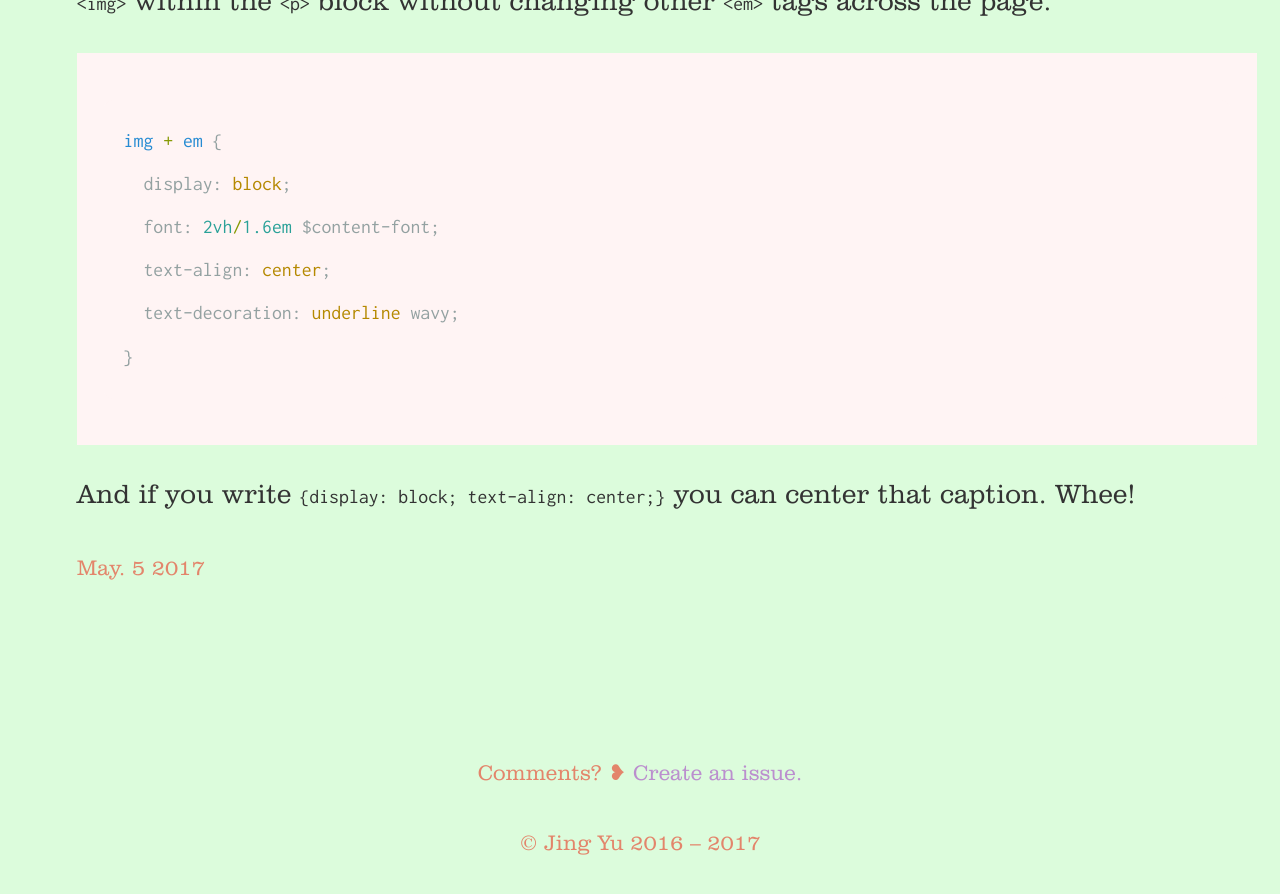
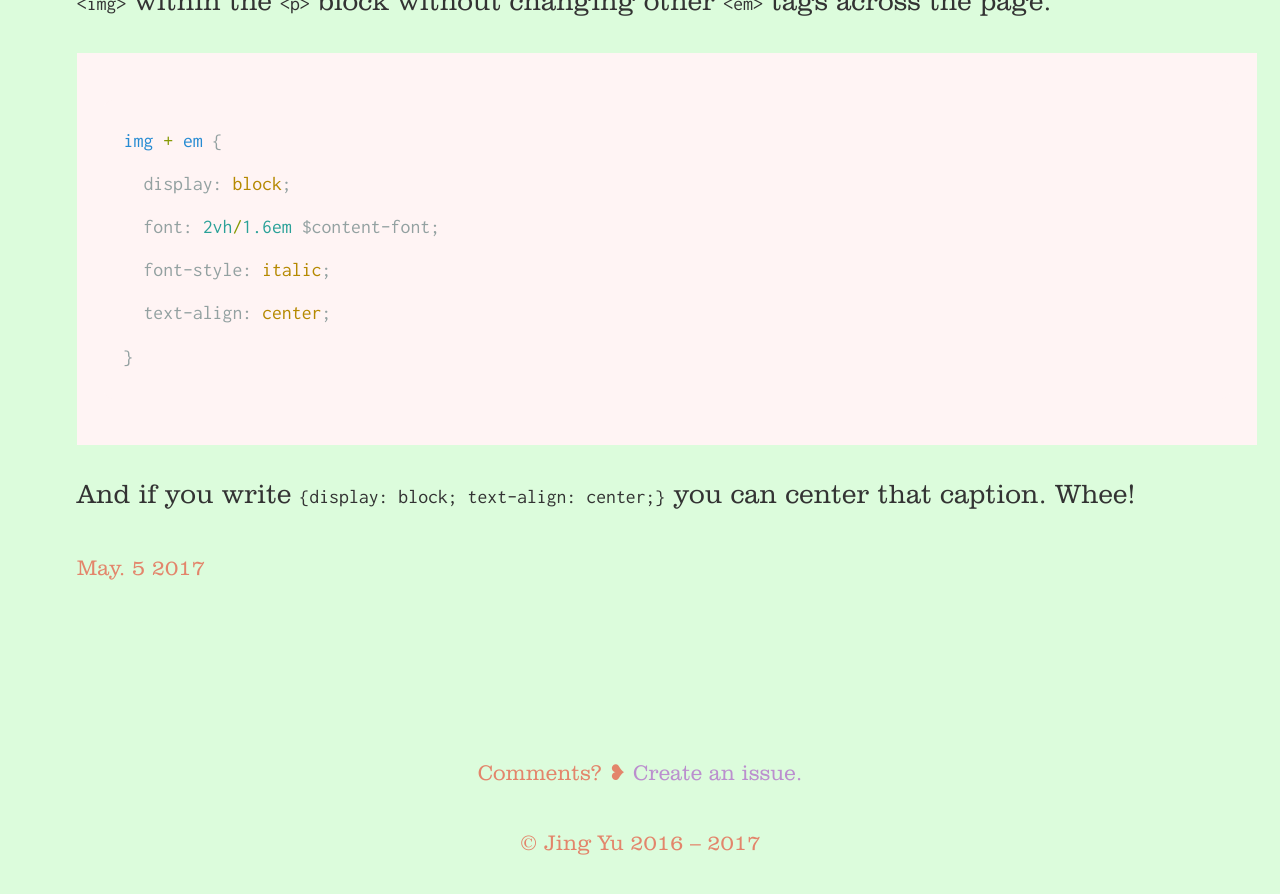
Before and after one commit to jingyufanclub/bloggo, a Jekyll site: the page built from _posts/2017-05-05-1-weird-trick.md, in a window 1280 px wide and 900 px high, scrolled down 2828 px. Shown: the top 894 px of the window. Built offline with Jekyll 4.4.1, drawn with Linux system fonts in a browser that asks for light colours.

Commit message:
fix code in one post

````diff
--- a/_posts/2017-05-05-1-weird-trick.md
+++ b/_posts/2017-05-05-1-weird-trick.md
@@ -27,8 +27,8 @@ In your CSS file you can write `img + em { }` where the '+' combinator selects t
 img + em {
   display: block;
   font: 2vh/1.6em $content-font;
+  font-style: italic;
   text-align: center;
-  text-decoration: underline wavy;
 }
 ```
 And if you write `{display: block; text-align: center;}` you can center that caption. Whee!
````
